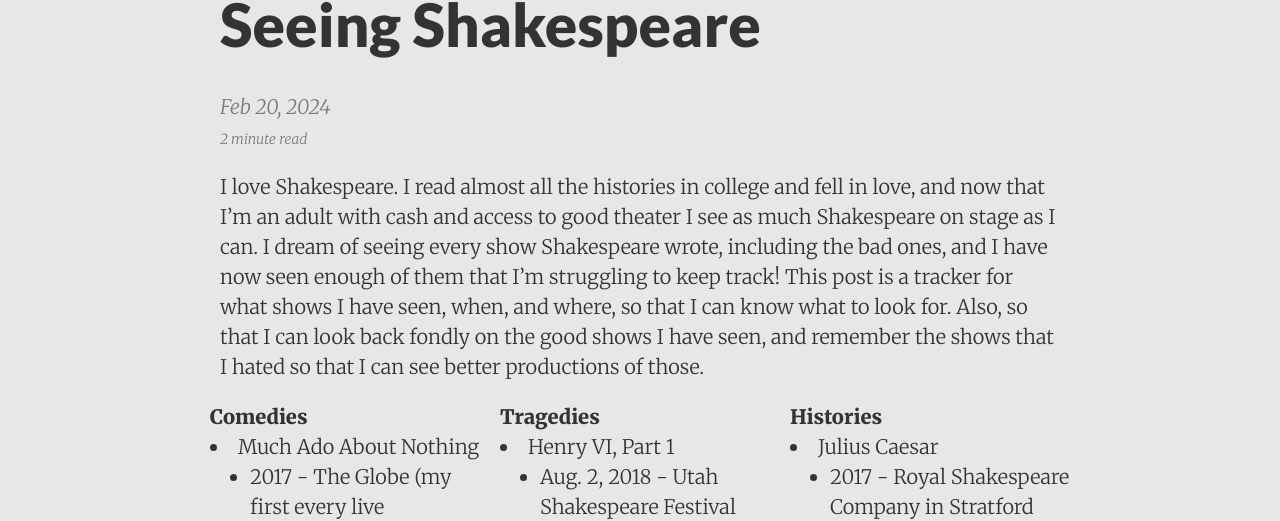
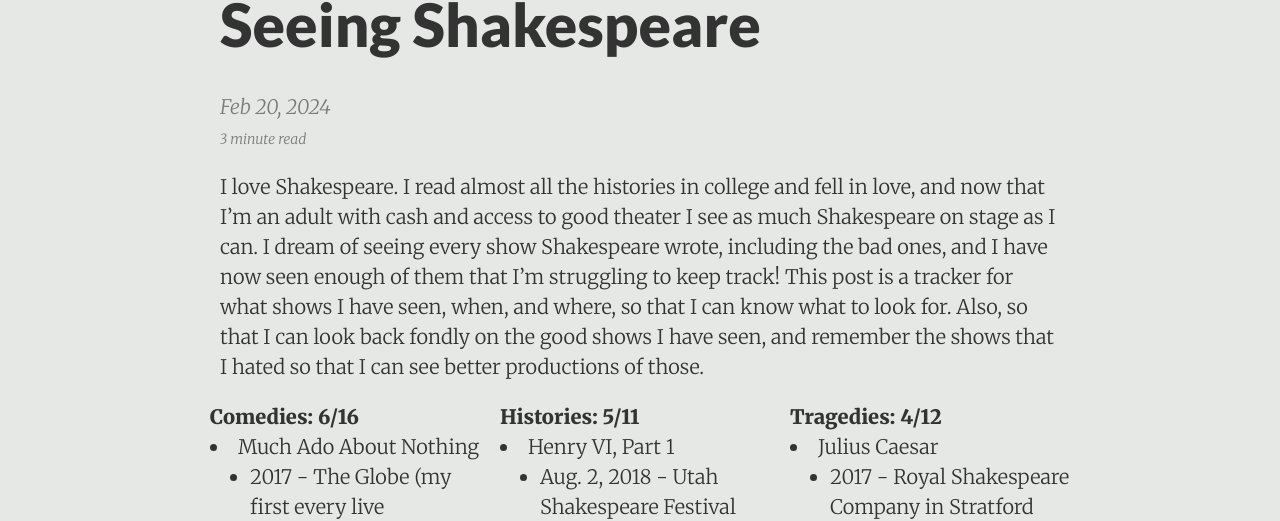
Before and after one commit to DestinyRoseMurphy/DestinyRoseMurphy.github.io, a Jekyll site: the page built from _posts/2024-02-20-Shakespeare.md, in a window 1280 px wide. Shown: the part 211-732 px from the top of the page. Built offline with Jekyll 4.4.1, drawn with Linux system fonts in a browser that asks for light colours.

Commit message:
Adding totals

```diff
--- a/_posts/2024-02-20-Shakespeare.md
+++ b/_posts/2024-02-20-Shakespeare.md
@@ -30,7 +30,7 @@ I love Shakespeare. I read almost all the histories in college and fell in love,
 
 <div class="row">
   <div class="col">
-			<p style="margin-bottom: 0; font-weight: bold;">Comedies</p>
+			<p style="margin-bottom: 0; font-weight: bold;">Comedies: 6/16</p>
 			<li>Much Ado About Nothing</li>
 				<ul>
   				<li>2017 - The Globe (my first every live Shakespeare!)</li>
@@ -70,7 +70,7 @@ I love Shakespeare. I read almost all the histories in college and fell in love,
 	</div>
 
   <div class="col">
-			<p style="margin-bottom: 0; font-weight: bold;">Tragedies</p>
+			<p style="margin-bottom: 0; font-weight: bold;">Histories: 5/11</p>
 			<li>Henry VI, Part 1</li>
 				<ul>
   				<li>Aug. 2, 2018 - Utah Shakespeare Festival (solid production but this play is so bad)</li>
@@ -100,7 +100,7 @@ I love Shakespeare. I read almost all the histories in college and fell in love,
   </div>
 
   <div class="col">
-			<p style="margin-bottom: 0; font-weight: bold;">Histories</p>
+			<p style="margin-bottom: 0; font-weight: bold;">Tragedies: 4/12</p>
 			<li>Julius Caesar</li>
 				<ul>
   				<li>2017 - Royal Shakespeare Company in Stratford Upon Avon</li>
```
